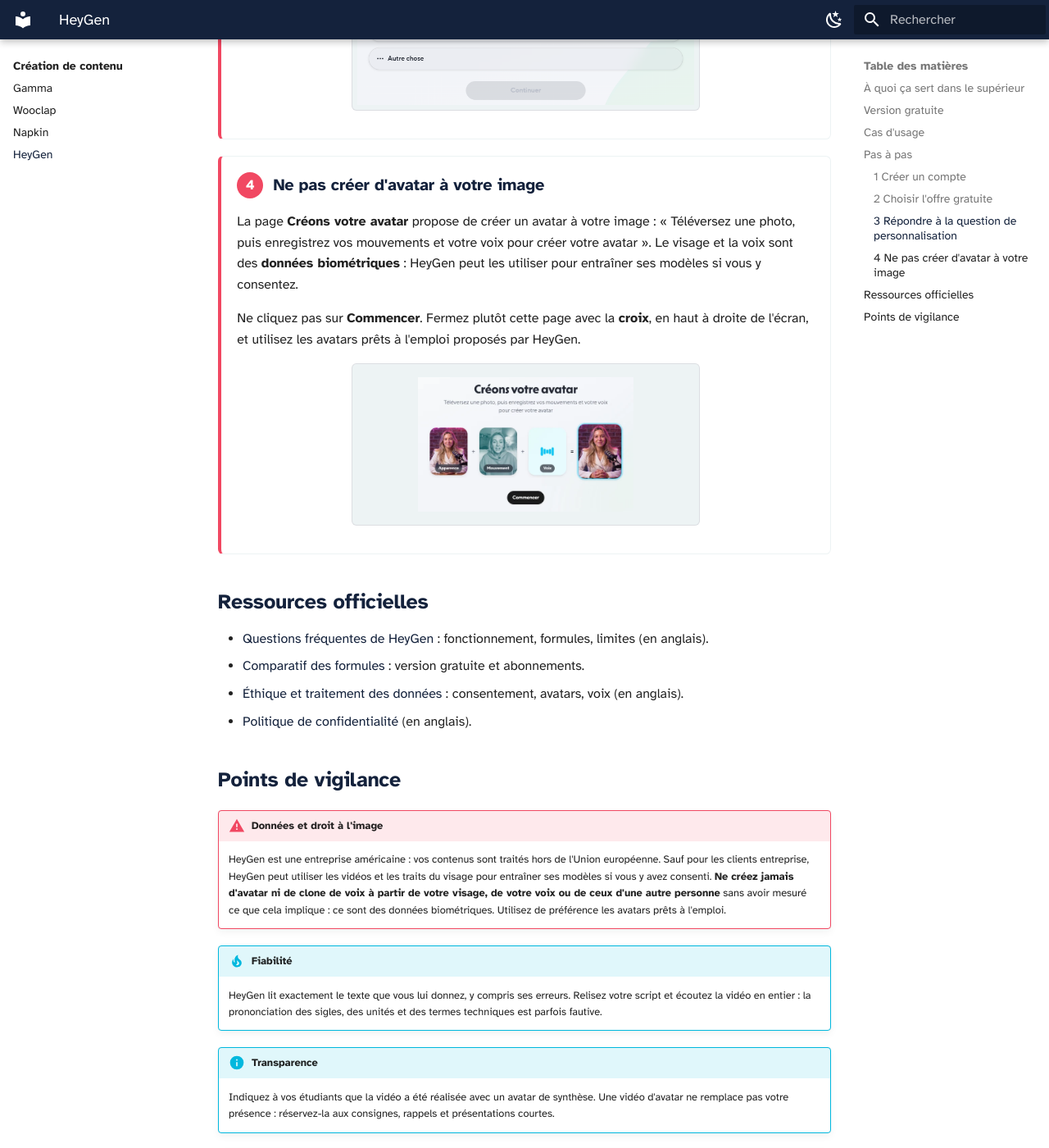
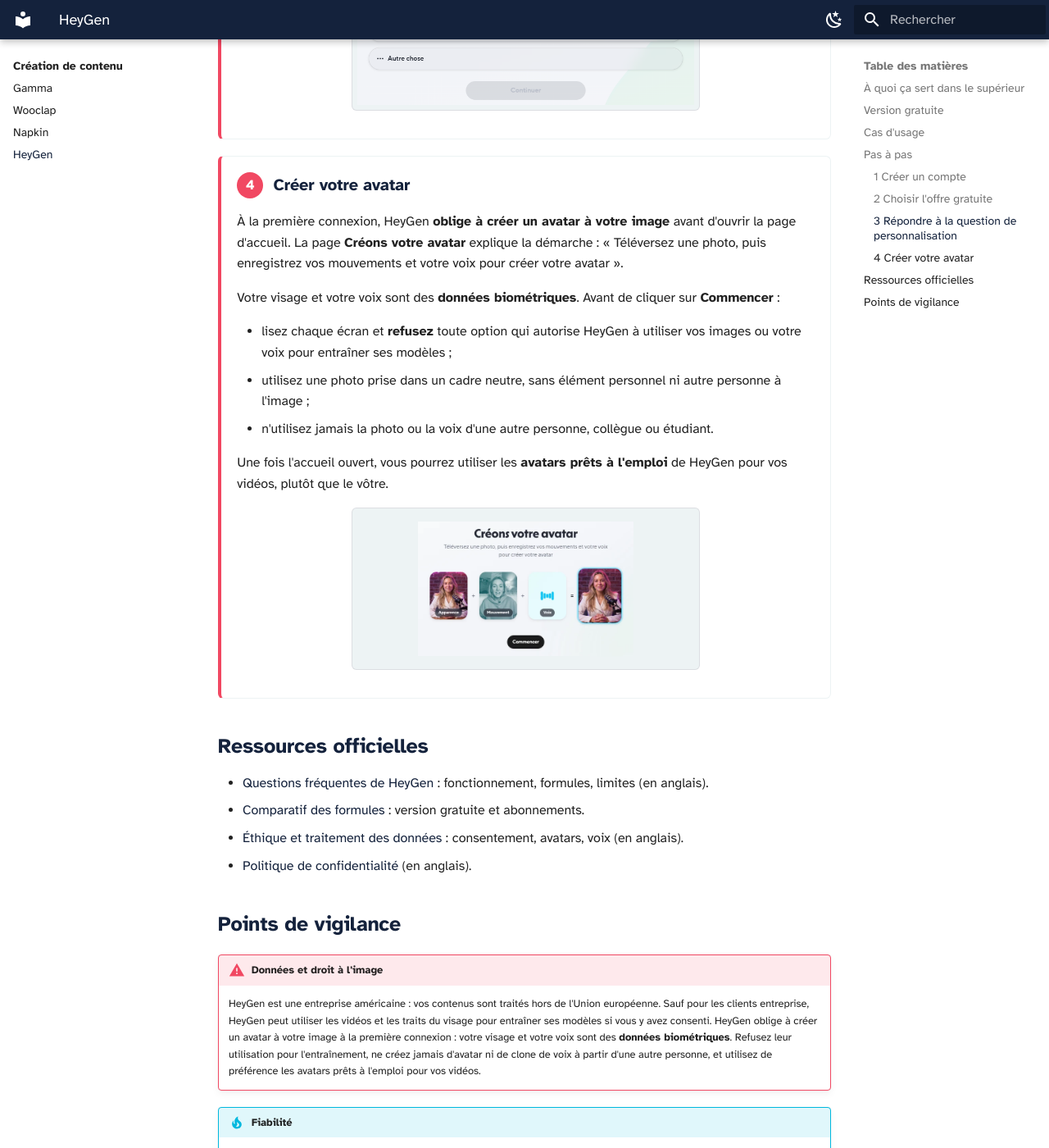
Before and after one commit to Celine-ferrier/Boite-outils-IA, an MkDocs documentation site: the page built from docs/creation/heygen.md, in a window 1280 px wide and 1400 px high, scrolled down 3635 px. Shown: the whole window at 82% size. Built offline with MkDocs 1.6.1 and Material for MkDocs 9.7.7, drawn with Linux system fonts in a browser that asks for light colours.

Commit message:
Fiche HeyGen : création d'avatar obligatoire à la première connexion
Co-Authored-By: Claude Opus 5.5 <noreply@anthropic.com>
Claude-Session: https://claude.ai/code/session_01ADR9hzhyEw6Dc3N18BUyt5

```diff
--- a/docs/creation/heygen.md
+++ b/docs/creation/heygen.md
@@ -122,11 +122,17 @@ La page **Que souhaitez-vous promouvoir ou soutenir avec HeyGen ?** sert uniquem
 
 <div class="etape" markdown>
 
-### <span class="etape-num">4</span> Ne pas créer d'avatar à votre image
+### <span class="etape-num">4</span> Créer votre avatar
 
-La page **Créons votre avatar** propose de créer un avatar à votre image : « Téléversez une photo, puis enregistrez vos mouvements et votre voix pour créer votre avatar ». Le visage et la voix sont des **données biométriques** : HeyGen peut les utiliser pour entraîner ses modèles si vous y consentez.
+À la première connexion, HeyGen **oblige à créer un avatar à votre image** avant d'ouvrir la page d'accueil. La page **Créons votre avatar** explique la démarche : « Téléversez une photo, puis enregistrez vos mouvements et votre voix pour créer votre avatar ».
 
-Ne cliquez pas sur **Commencer**. Fermez plutôt cette page avec la **croix**, en haut à droite de l'écran, et utilisez les avatars prêts à l'emploi proposés par HeyGen.
+Votre visage et votre voix sont des **données biométriques**. Avant de cliquer sur **Commencer** :
+
+- lisez chaque écran et **refusez** toute option qui autorise HeyGen à utiliser vos images ou votre voix pour entraîner ses modèles ;
+- utilisez une photo prise dans un cadre neutre, sans élément personnel ni autre personne à l'image ;
+- n'utilisez jamais la photo ou la voix d'une autre personne, collègue ou étudiant.
+
+Une fois l'accueil ouvert, vous pourrez utiliser les **avatars prêts à l'emploi** de HeyGen pour vos vidéos, plutôt que le vôtre.
 
 ![Page Créons votre avatar](heygen-04-avatar.png)
 
@@ -153,7 +159,7 @@ Ne cliquez pas sur **Commencer**. Fermez plutôt cette page avec la **croix**, e
 ## Points de vigilance
 
 !!! warning "Données et droit à l'image"
-    HeyGen est une entreprise américaine : vos contenus sont traités hors de l'Union européenne. Sauf pour les clients entreprise, HeyGen peut utiliser les vidéos et les traits du visage pour entraîner ses modèles si vous y avez consenti. **Ne créez jamais d'avatar ni de clone de voix à partir de votre visage, de votre voix ou de ceux d'une autre personne** sans avoir mesuré ce que cela implique : ce sont des données biométriques. Utilisez de préférence les avatars prêts à l'emploi.
+    HeyGen est une entreprise américaine : vos contenus sont traités hors de l'Union européenne. Sauf pour les clients entreprise, HeyGen peut utiliser les vidéos et les traits du visage pour entraîner ses modèles si vous y avez consenti. HeyGen oblige à créer un avatar à votre image à la première connexion : votre visage et votre voix sont des **données biométriques**. Refusez leur utilisation pour l'entraînement, ne créez jamais d'avatar ni de clone de voix à partir d'une autre personne, et utilisez de préférence les avatars prêts à l'emploi pour vos vidéos.
 
 !!! tip "Fiabilité"
     HeyGen lit exactement le texte que vous lui donnez, y compris ses erreurs. Relisez votre script et écoutez la vidéo en entier : la prononciation des sigles, des unités et des termes techniques est parfois fautive.
```
